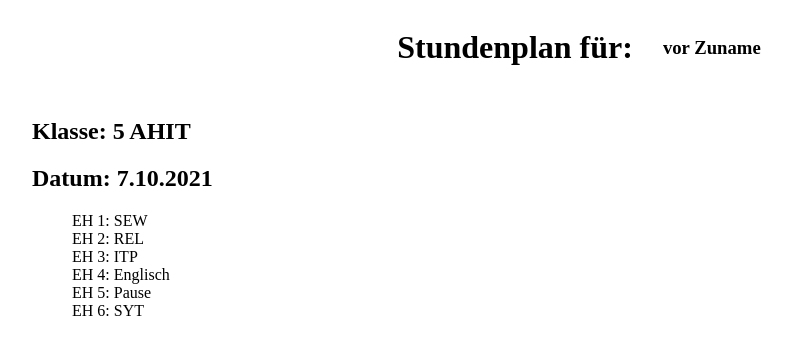
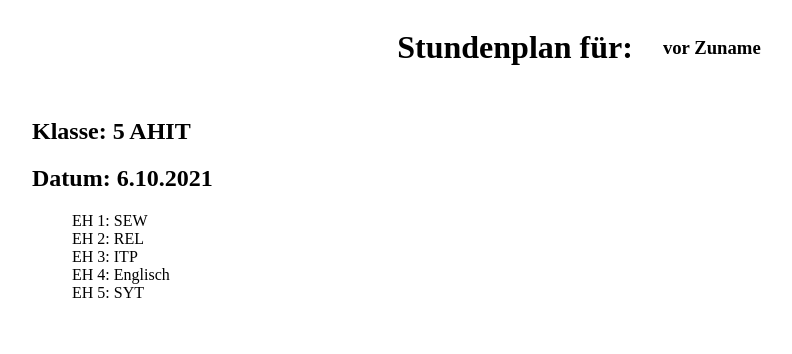
Before and after one commit to gitHubHTLWels/stundenplan, a Vue app: page / in a window 1280 px wide. Shown: the top 354 px of the page, without its empty margins (76-868 px from the left). Built offline with nearby package versions, Linux system fonts and the light colour scheme.

Commit message:
props with array and typeCheck

```diff
--- a/src/App.vue
+++ b/src/App.vue
@@ -2,8 +2,9 @@
   <Stundenplan
     name="vor Zuname"
     klasse="5 AHIT"
-    datum="7.10.2021"
     stunden="EH 1: SEW, EH 2: REL, EH 3: ITP, EH 4: Englisch, EH 5: Pause, EH 6: SYT"
+    datum="6.10.2021"
+    :timeTable="timeTable"
   />
 </template>
 
@@ -14,6 +15,17 @@ export default {
   name: 'App',
   components: {
     Stundenplan,
+  },
+  data() {
+    return {
+      timeTable: [
+        'EH 1: SEW',
+        'EH 2: REL',
+        'EH 3: ITP',
+        'EH 4: Englisch',
+        'EH 5: SYT',
+      ],
+    };
   },
 };
 </script>
--- a/src/components/Stundenplan.vue
+++ b/src/components/Stundenplan.vue
@@ -9,7 +9,7 @@
       <h2>Datum: {{ datum }}</h2>
 
       <ul id="array-rendering">
-        <li v-for="(item, index) in doSplitTimeTable()" :key="index">
+        <li v-for="(item, index) in timeTable" :key="index">
           {{ item }}
         </li>
       </ul>
@@ -25,20 +25,34 @@ import { ref } from 'vue';
 export default {
   name: 'Stundenplan',
   props: {
-    name: String,
-    klasse: String,
-    stunden: String,
-    datum: String,
+    name: {
+      type: String,
+      required: true,
+    },
+    klasse: {
+      type: String,
+      required: true,
+    },
+    timeTable: {
+      type: Array,
+      required: true,
+    },
+    datum: {
+      type: String,
+      required: true,
+    },
   },
-  setup(props) {
+  setup() {
     let myArr = ref(['eins', 'zwei']);
 
-    function doSplitTimeTable() {
+    /*
+
+function doSplitTimeTable() {
       let cell = props.stunden.split(',');
       return cell;
     }
+    */
     return {
-      doSplitTimeTable,
       myArr,
     };
   },
```
